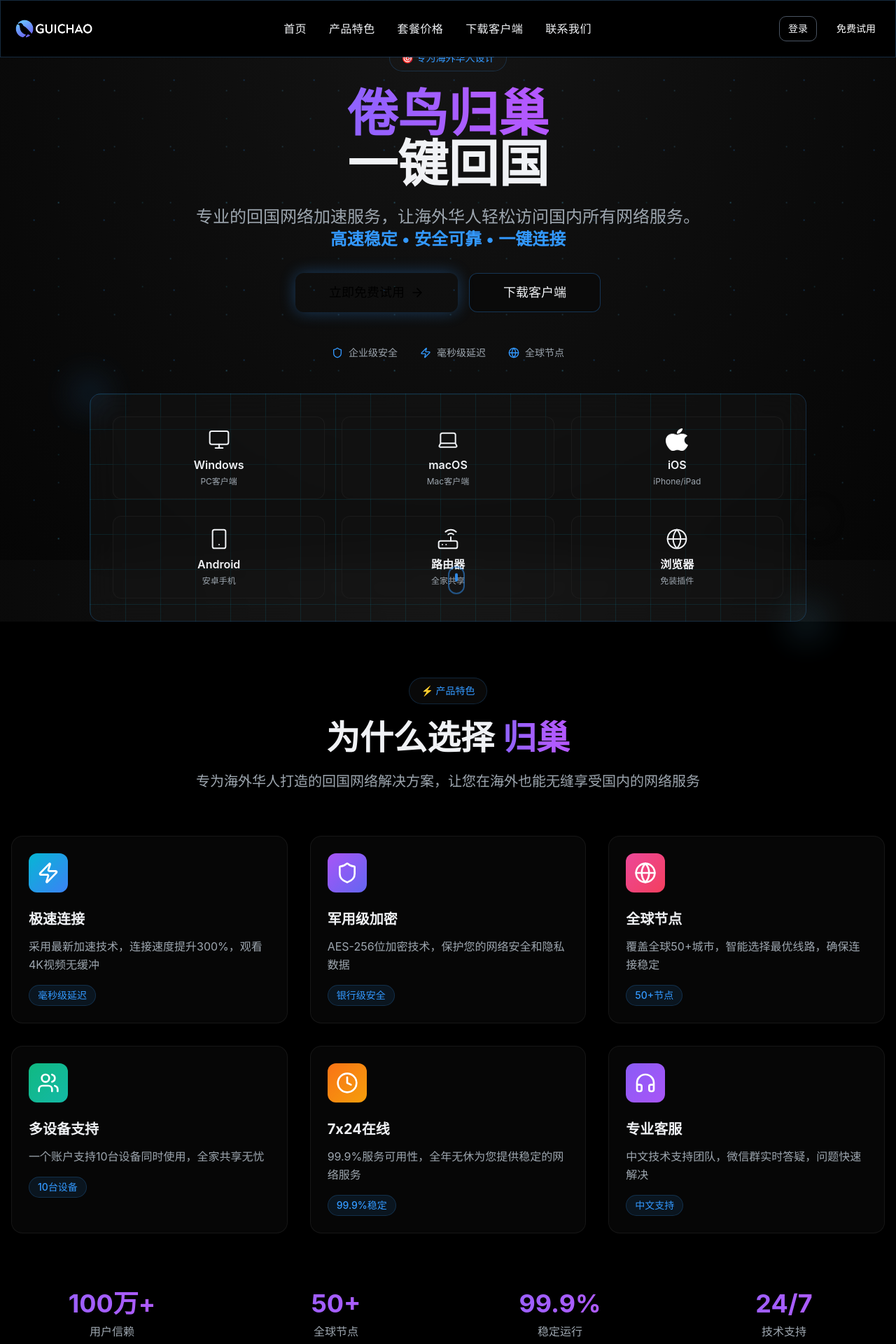
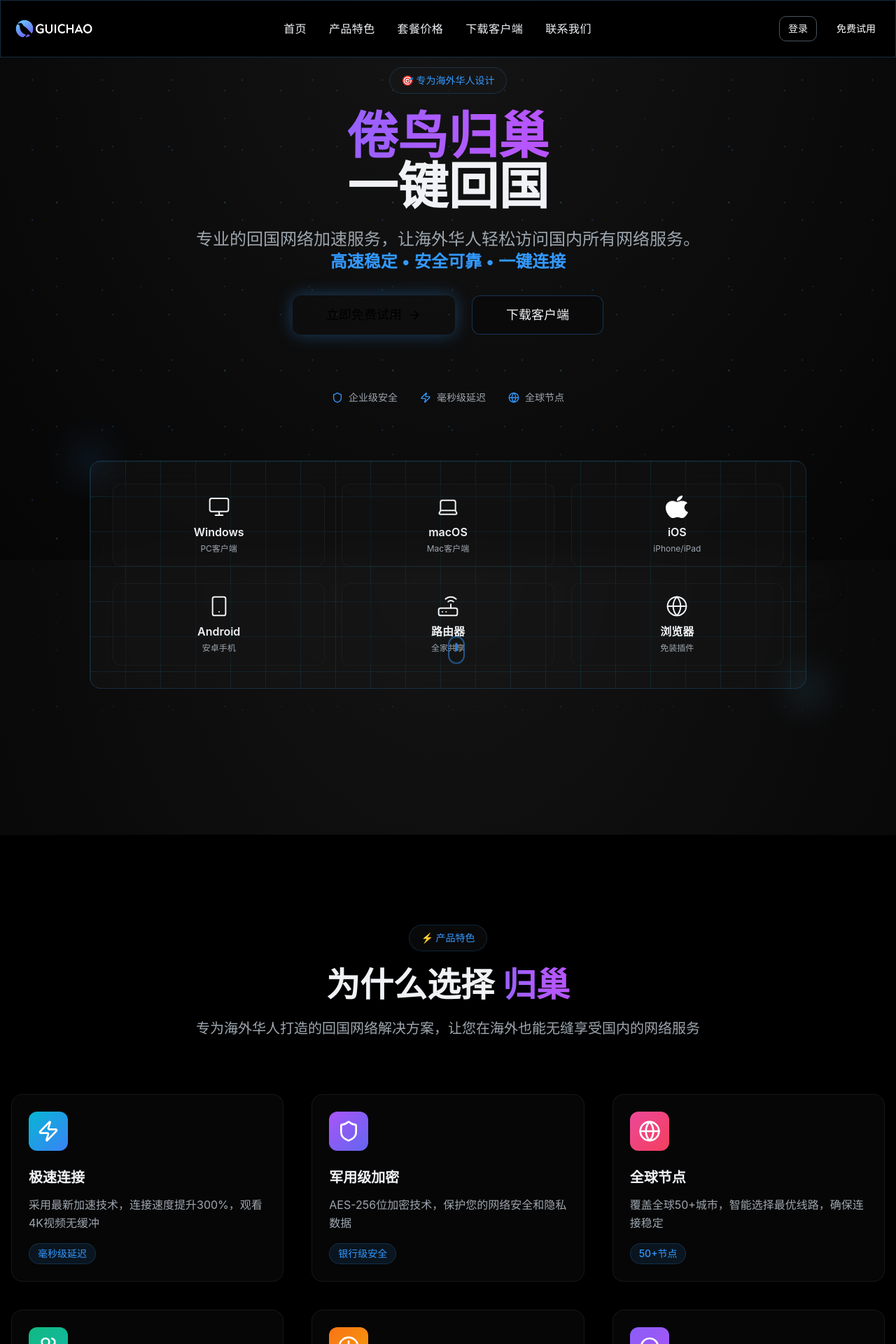
Before and after one commit to Alexneilcaiqiqi/vivid-palette-ai, a React (Vite) app: page / in a window 1280 px wide. Shown: the top 1920 px of the page at 70% size. Built offline with nearby package versions, Linux system fonts and the light colour scheme.

Commit message:
Adjust layout for spacing
Update layout to increase spacing between sections and improve clarity.

```diff
--- a/src/components/Features.tsx
+++ b/src/components/Features.tsx
@@ -47,10 +47,10 @@ const Features = () => {
   ];
 
   return (
-    <section id="features" className="py-20 relative bg-black">
+    <section id="features" className="py-32 relative bg-black border-t border-border/20">
       <div className="container mx-auto px-4">
         {/* 标题部分 */}
-        <div className="text-center mb-16">
+        <div className="text-center mb-20">
           <div className="inline-flex items-center px-4 py-2 bg-card/50 rounded-full border border-primary/20 mb-6 glass-effect">
             <span className="text-sm text-primary font-medium">⚡ 产品特色</span>
           </div>
@@ -66,7 +66,7 @@ const Features = () => {
         </div>
 
         {/* 特色功能网格 */}
-        <div className="grid grid-cols-1 md:grid-cols-2 lg:grid-cols-3 gap-8">
+        <div className="grid grid-cols-1 md:grid-cols-2 lg:grid-cols-3 gap-10">
           {features.map((feature, index) => (
             <div
               key={feature.title}
@@ -102,8 +102,8 @@ const Features = () => {
         </div>
 
         {/* 底部统计数据 */}
-        <div className="mt-20 text-center">
-          <div className="grid grid-cols-2 md:grid-cols-4 gap-8">
+        <div className="mt-24 text-center">
+          <div className="grid grid-cols-2 md:grid-cols-4 gap-12">
             {[
               { number: "100万+", label: "用户信赖" },
               { number: "50+", label: "全球节点" },
--- a/src/components/Footer.tsx
+++ b/src/components/Footer.tsx
@@ -4,10 +4,10 @@ import { Globe, Mail, MessageCircle, Download } from "lucide-react";
 
 const Footer = () => {
   return (
-    <footer className="relative py-20 border-t border-border/50" id="contact">
+    <footer className="relative py-32 border-t border-border/50 bg-gradient-to-b from-transparent to-card/5" id="contact">
       <div className="container mx-auto px-4">
         {/* 主要内容 */}
-        <div className="grid grid-cols-1 md:grid-cols-2 lg:grid-cols-4 gap-8 mb-12">
+        <div className="grid grid-cols-1 md:grid-cols-2 lg:grid-cols-4 gap-12 mb-20">
 
           {/* 品牌信息 */}
           <div className="lg:col-span-1">
--- a/src/components/Hero.tsx
+++ b/src/components/Hero.tsx
@@ -3,10 +3,10 @@ import { ArrowRight, Globe, Shield, Zap, Smartphone, Router, Monitor, Laptop } f
 
 const Hero = () => {
   return (
-    <section id="home" className="relative min-h-screen flex items-center justify-center pt-16 floating-particles">
+    <section id="home" className="relative min-h-screen flex items-center justify-center pt-24 pb-20 floating-particles">
       <div className="container mx-auto px-4 text-center relative z-10">
         {/* 主标题区 */}
-        <div className="max-w-4xl mx-auto mb-12">
+        <div className="max-w-4xl mx-auto mb-20">
           <div className="inline-flex items-center px-4 py-2 bg-card/50 rounded-full border border-primary/20 mb-6 glass-effect">
             <span className="text-sm text-primary font-medium">🎯 专为海外华人设计</span>
           </div>
@@ -24,7 +24,7 @@ const Hero = () => {
           </p>
 
           {/* CTA按钮 */}
-          <div className="flex flex-col sm:flex-row gap-4 justify-center mb-12">
+          <div className="flex flex-col sm:flex-row gap-6 justify-center mb-20">
             <Button
               size="xl"
               className="bg-gradient-primary hover:shadow-strong hover:scale-105 transition-all duration-300 cyber-glow"
--- a/src/components/Pricing.tsx
+++ b/src/components/Pricing.tsx
@@ -123,10 +123,10 @@ const Pricing = () => {
   ];
 
   return (
-    <section id="pricing" className="py-20 relative">
+    <section id="pricing" className="py-32 relative bg-gradient-to-b from-transparent to-card/10 border-t border-border/20">
       <div className="container mx-auto px-4">
         {/* 标题部分 */}
-        <div className="text-center mb-16">
+        <div className="text-center mb-20">
           <div className="inline-flex items-center px-4 py-2 bg-card/50 rounded-full border border-primary/20 mb-6 glass-effect">
             <span className="text-sm text-primary font-medium">💰 套餐价格</span>
           </div>
@@ -148,7 +148,7 @@ const Pricing = () => {
         </div>
 
         {/* 价格卡片 */}
-        <div className="grid grid-cols-1 md:grid-cols-3 gap-8 max-w-6xl mx-auto">
+        <div className="grid grid-cols-1 md:grid-cols-3 gap-12 max-w-6xl mx-auto">
           {plans.map((plan, index) => (
             <div
               key={plan.name}
@@ -242,8 +242,8 @@ const Pricing = () => {
         </div>
 
         {/* 底部保障信息 */}
-        <div className="mt-16 text-center">
-          <div className="grid grid-cols-1 md:grid-cols-3 gap-8 max-w-4xl mx-auto">
+        <div className="mt-24 text-center">
+          <div className="grid grid-cols-1 md:grid-cols-3 gap-12 max-w-4xl mx-auto">
             <div className="flex flex-col items-center">
               <div className="w-12 h-12 bg-gradient-primary/20 rounded-full flex items-center justify-center mb-3">
                 <span className="text-primary font-bold text-xl">7</span>
--- a/src/pages/Index.tsx
+++ b/src/pages/Index.tsx
@@ -8,7 +8,7 @@ const Index = () => {
   return (
     <div className="min-h-screen">
       <Header />
-      <main>
+      <main className="space-y-32">
         <Hero />
         <Features />
         <Pricing />
```
